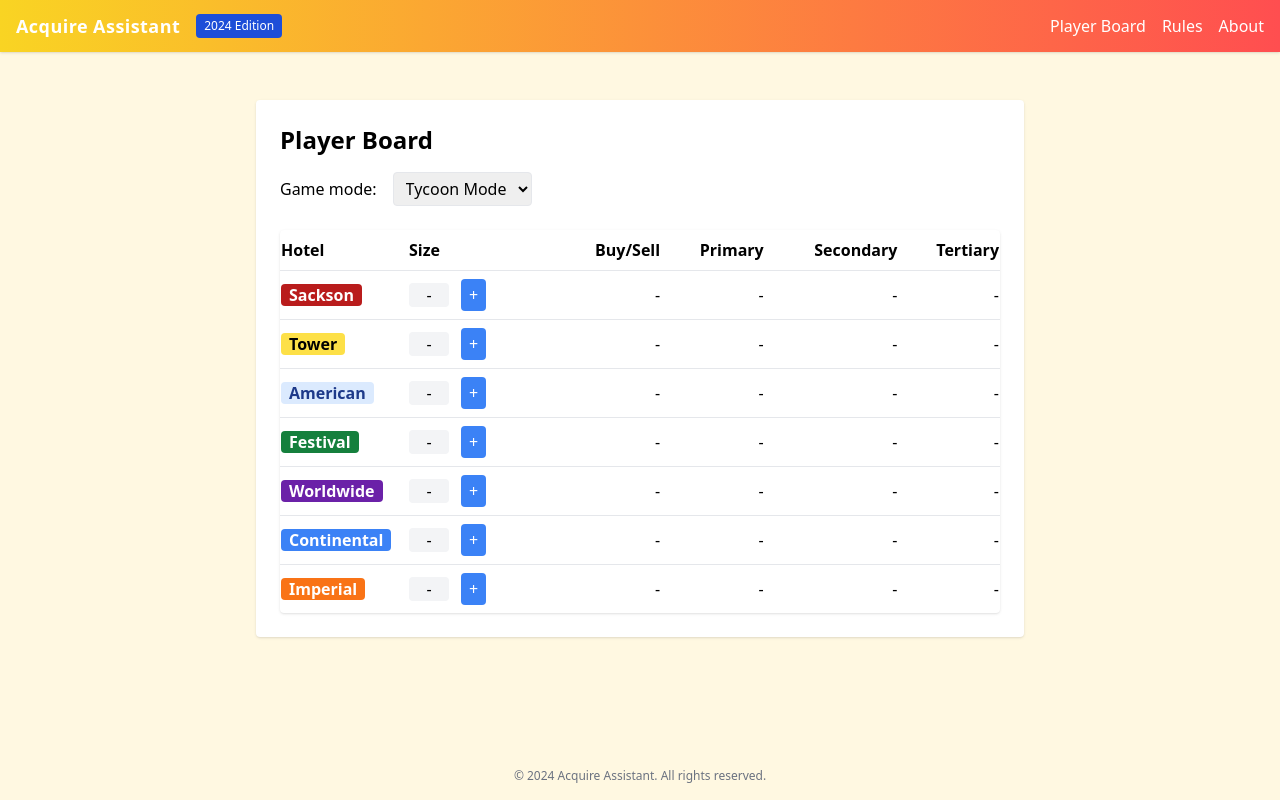
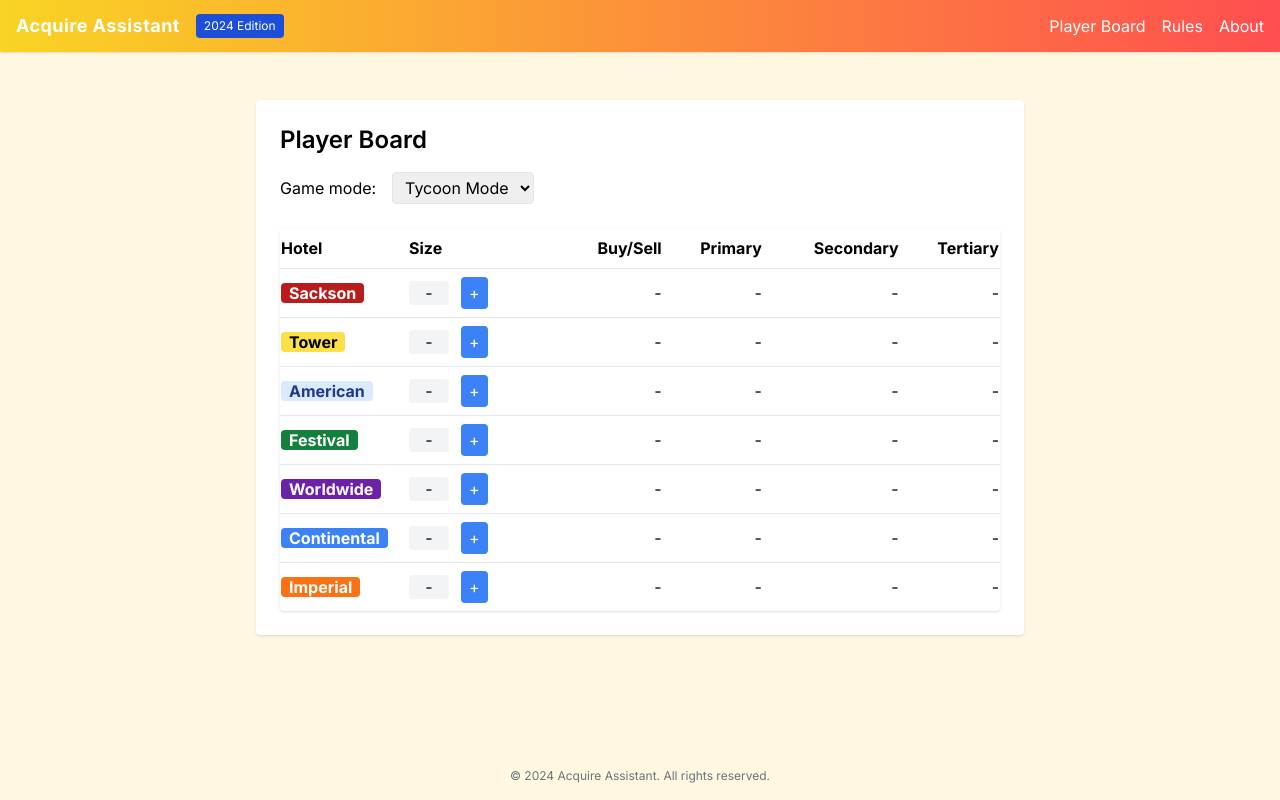
Before and after one commit to chizmw/acquire-assistant, a website with bundled scripts: page index.html in a window 1280 px wide. Built offline with nearby package versions, Linux system fonts and the light colour scheme.

Commit message:
chore: use modern/stylish font

```diff
--- a/index.html
+++ b/index.html
@@ -5,9 +5,26 @@
     <meta name="viewport" content="width=device-width, initial-scale=1.0" />
     <title>Acquire Assistant (2024)</title>
     <script src="https://cdn.tailwindcss.com"></script>
+    <link
+      href="https://fonts.googleapis.com/css2?family=Inter:wght@400;600;700&display=swap"
+      rel="stylesheet"
+    />
     <style>
       body {
         background-color: #fff8e1;
+        font-family: 'Inter', Arial, sans-serif;
+      }
+      h1,
+      h2,
+      h3,
+      h4,
+      h5,
+      h6,
+      nav,
+      th,
+      .font-bold,
+      .font-semibold {
+        font-family: 'Inter', Arial, sans-serif;
       }
       .acquire-gradient {
         background: linear-gradient(90deg, #f9d423 0%, #ff4e50 100%);
```
